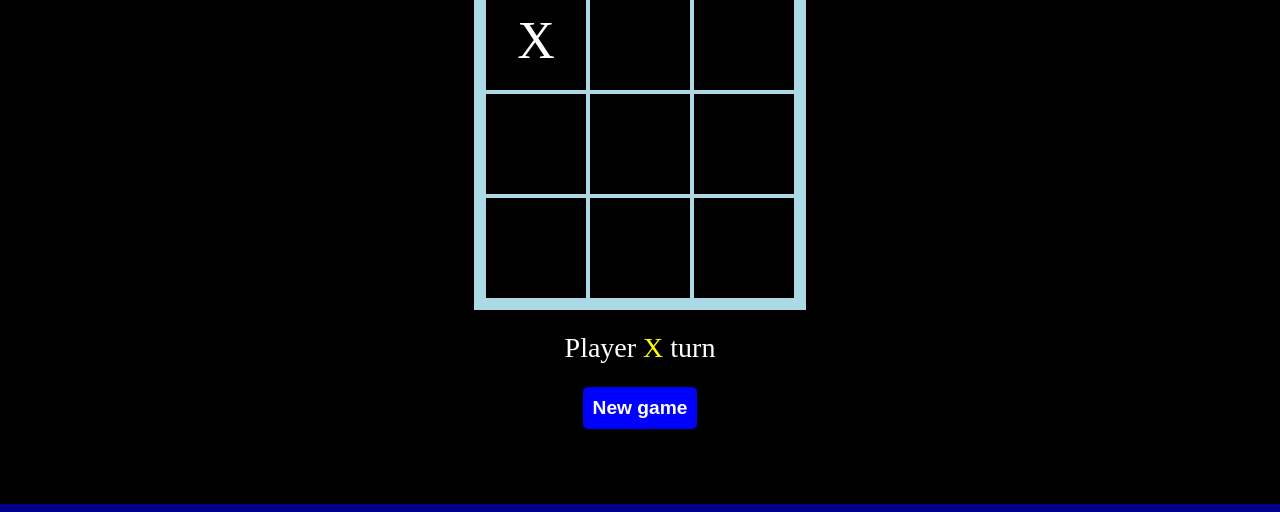
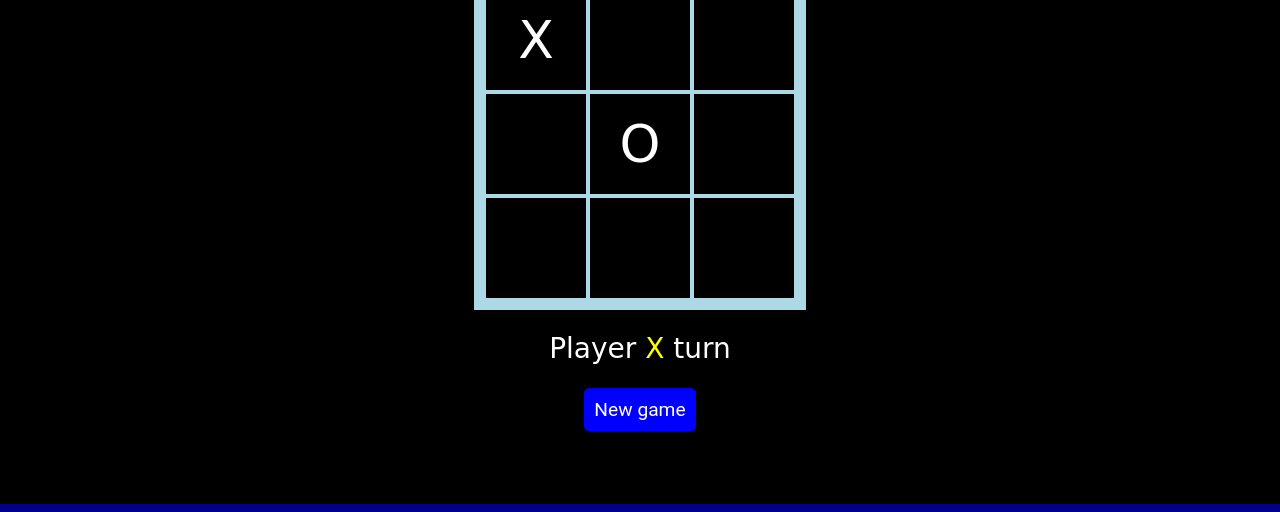
Before and after one commit to MarkAlexI/ticTacToeGame, a website built with webpack: page src/index.html in a window 1280 px wide. Shown: the part 288-800 px from the top of the page. Built offline with nearby package versions, Linux system fonts and the light colour scheme.

Commit message:
Add amazing fonts to project.

```diff
--- /dev/null
+++ b/src/css/_fonts.scss
@@ -0,0 +1,9 @@
+@font-face {
+  font-family: 'Roboto', sans-serif;
+  src: url(../assets/fonts/Roboto-Bold.ttf) format('truetype');
+}
+
+@font-face {
+  font-family: 'Kolker Brush', cursive;
+  src: url(../assets/fonts/KolkerBrush-Regular.ttf) format('truetype');
+}
--- a/src/css/style.scss
+++ b/src/css/style.scss
@@ -1,5 +1,6 @@
 @import 'reset';
 @import 'vars';
+@import 'fonts';
 
 %pointer {
   cursor: pointer;
@@ -12,6 +13,7 @@ body {
 .game {
   background-color: $game-color;
   height: 600px;
+  font-family: 'Kolker Brush', cursive;
 }
 
 h1 {
@@ -78,8 +80,8 @@ h1 {
     padding: 10px;
     border-radius: 5px;
     border: blueviolet;
+    font-family: 'Roboto', sans-serif;
     font-size: 1.2rem;
-    font-weight: 700;
     @extend %pointer;
     background: blue;
     transition: all ease 1s;
--- a/src/index.html
+++ b/src/index.html
@@ -18,7 +18,7 @@
       <div class="cell"></div>
       <div class="cell"></div>
       <div class="cell"></div>
-      <div class="cell"></div>
+      <div class="cell">O</div>
       <div class="cell"></div>
       <div class="cell"></div>
       <div class="cell"></div>
@@ -28,7 +28,7 @@
       Player <span class="X">X</span> turn
     </div>
     <div class="buttons">
-      <button type="reset" id="reset">New game</button>
+      <button id="reset">New game</button>
     </div>
   </div>
 </body>
```
Also changed, not shown: dist/7b031fc50c0582355339.ttf (added), dist/f80816a5455d171f948d.ttf (added), dist/index.html, dist/main.js, src/assets/fonts/KolkerBrush-Regular.ttf (added), src/assets/fonts/Roboto-Bold.ttf (added).
